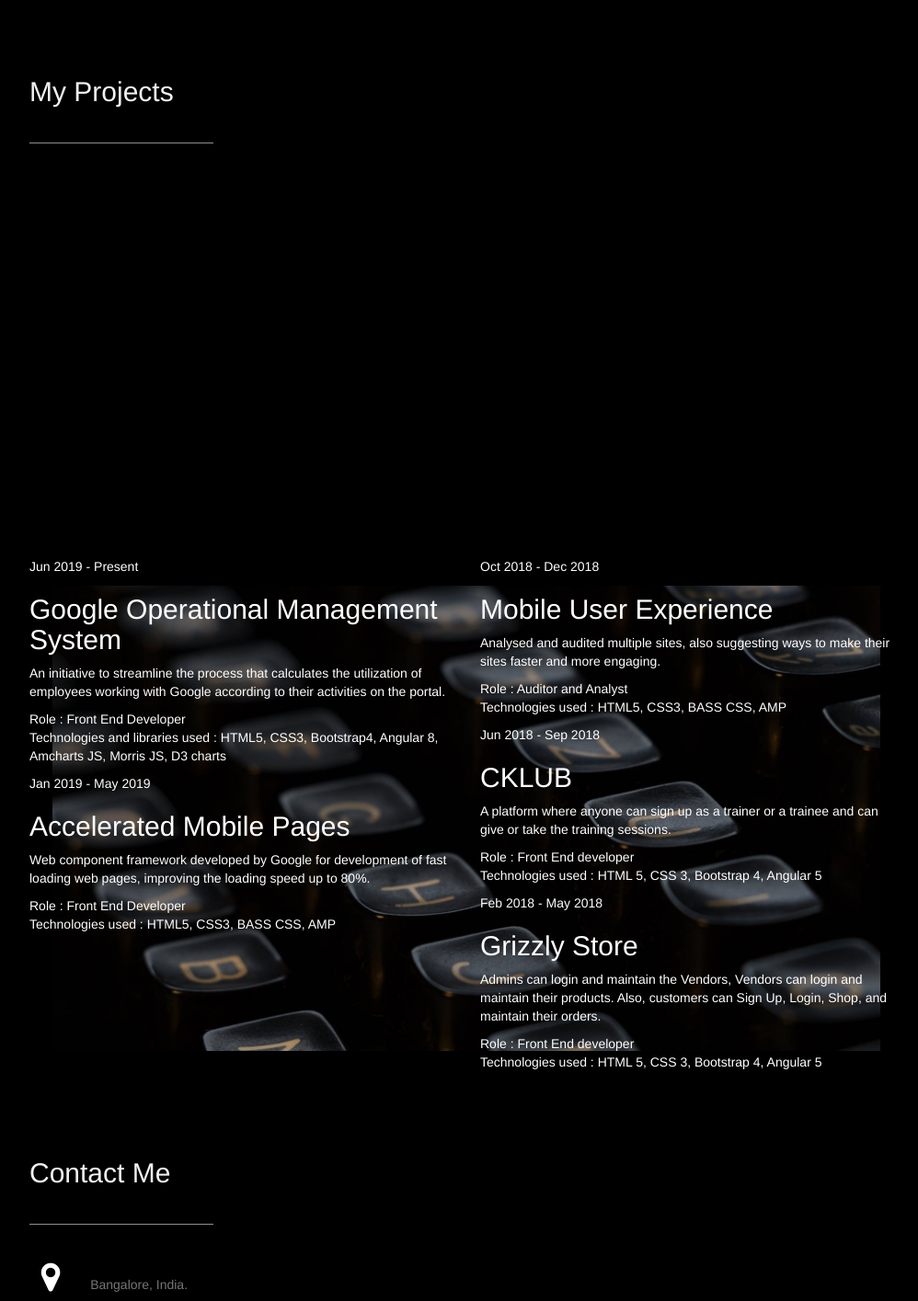
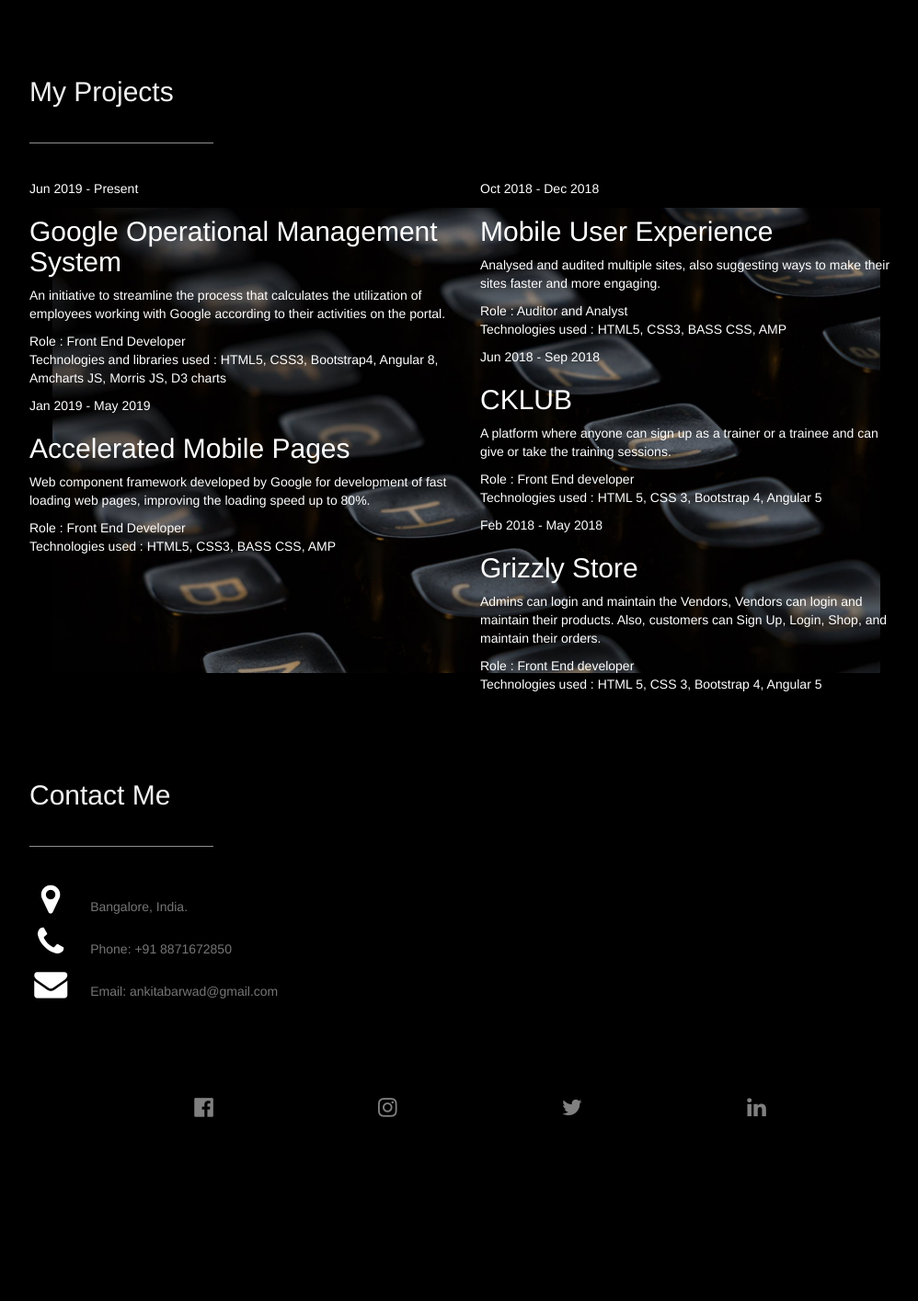
Before and after one commit to Ankita-Barwad/ankita-barwad.github.io, a PHP site: page / in a window 1280 px wide. Shown: the part 1155-2570 px from the top of the page at 92% size, without its empty margins (178-1176 px from the left). After the commit the page ends 2370 px from the top, so only its background shows below. Run offline with PHP 8.4, Linux system fonts and the light colour scheme.

Commit message:
Update NewFile.css

```diff
--- a/css/NewFile.css
+++ b/css/NewFile.css
@@ -34,7 +34,7 @@ body, h1, h2, h3, h4, h5, h6 {
 }
 
 .parallax2 {
-	margin-top: 450px;
+/* 	margin-top: 450px; */
 	/* background: url("background-image.jpeg"); */
 	/* 	opacity: 0.65; */
 	/* min-height: 500px; */
```
